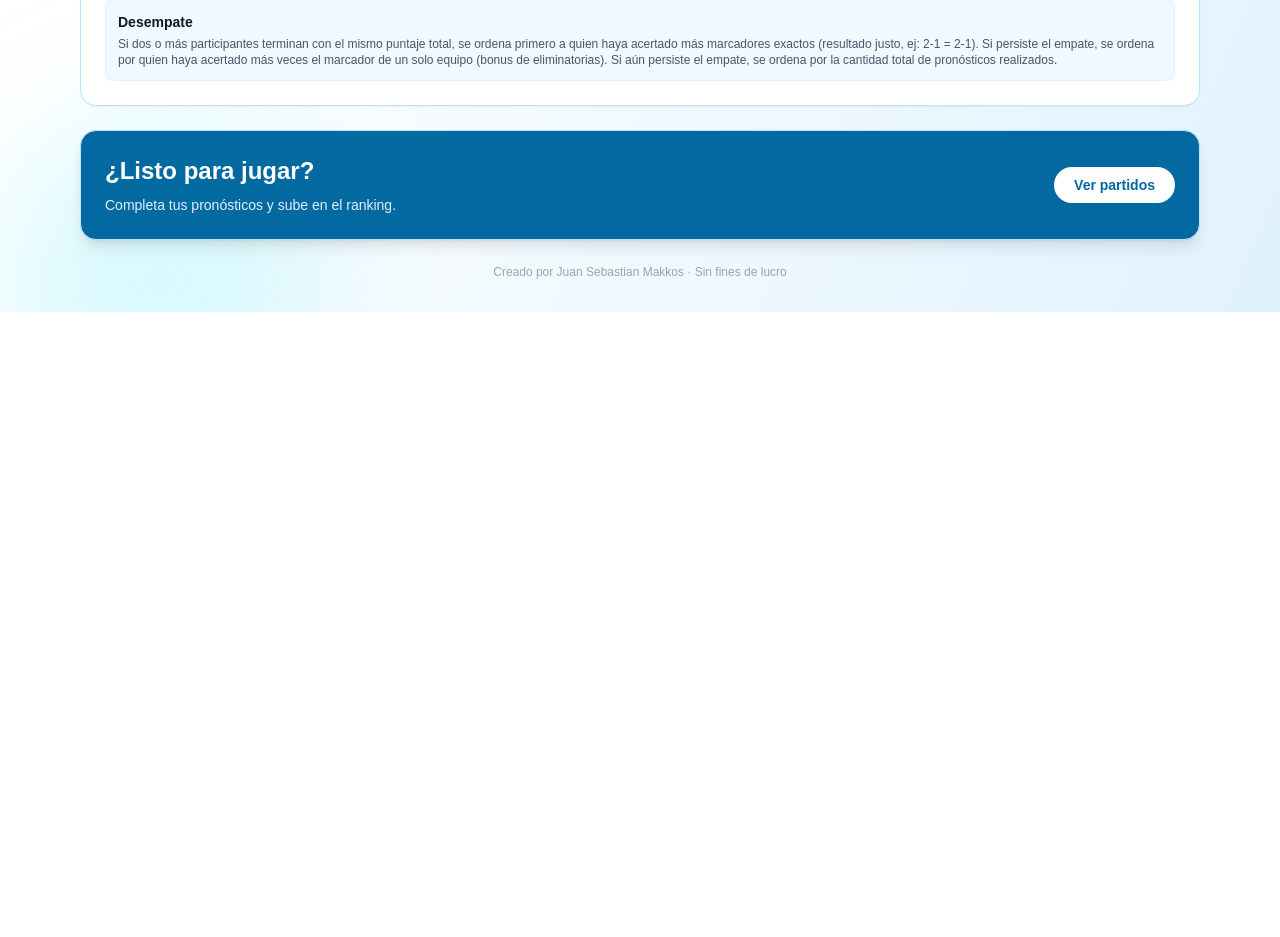
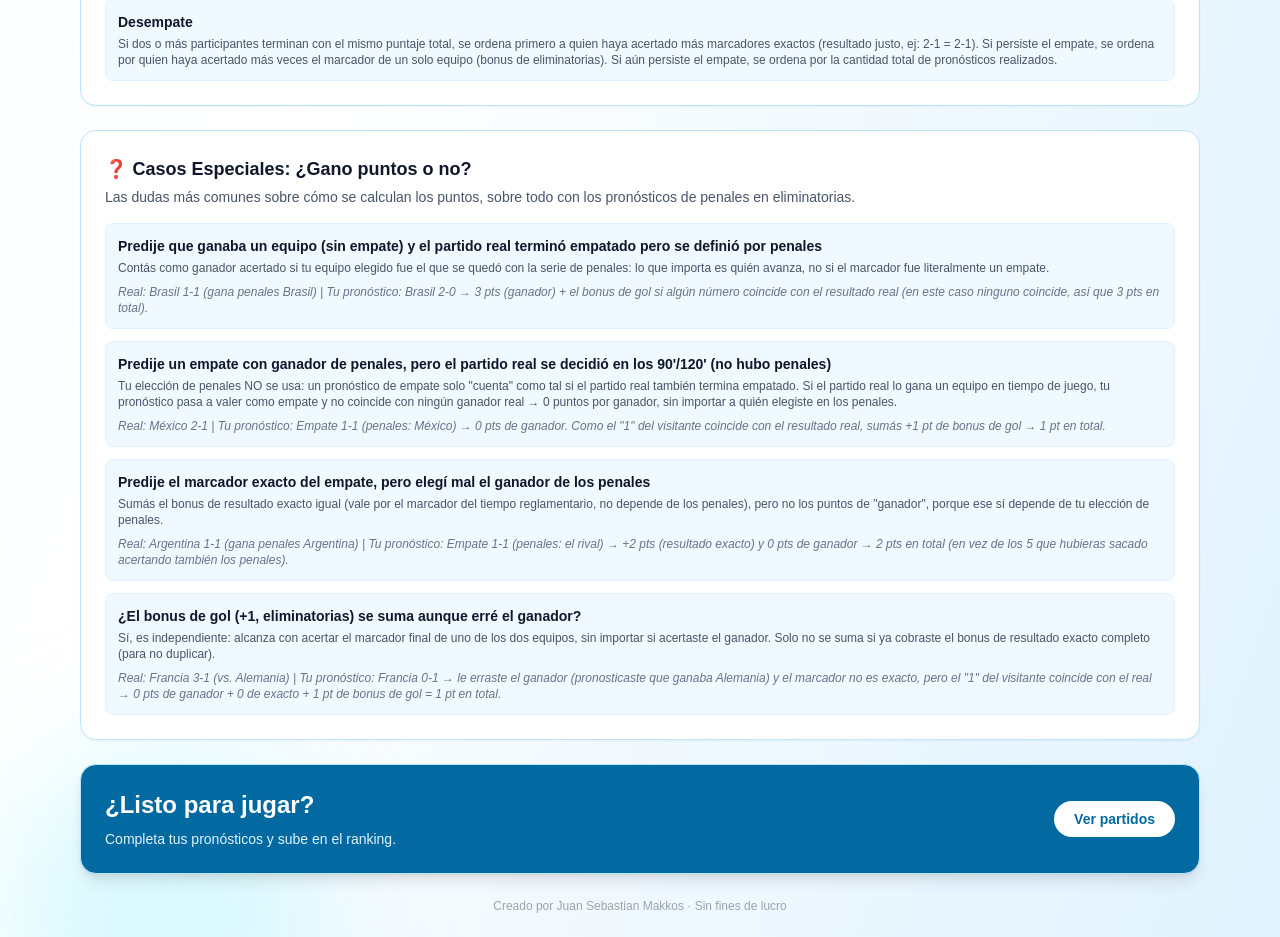
Before and after one commit to Sebitash/prode-off-topic-mundial-2026, a Next.js app in the folder frontend/: page /rules in a window 1280 px wide. Shown: the part 2580-3517 px from the top of the page. Before the commit the page ends 2892 px from the top, so only its background shows below. Built offline with nearby package versions, Linux system fonts and the light colour scheme; no server answers.

Commit message:
casos de puntaje y anuncio

```diff
--- a/frontend/app/dashboard/page.tsx
+++ b/frontend/app/dashboard/page.tsx
@@ -192,6 +192,14 @@ export default function DashboardPage() {
       <div className="absolute -top-24 right-0 h-72 w-72 rounded-full bg-sky-200/40 blur-3xl" />
       <div className="absolute -bottom-32 left-0 h-80 w-80 rounded-full bg-cyan-200/40 blur-3xl" />
       <div className="relative z-10 mx-auto max-w-6xl px-4 py-8 space-y-8">
+        <div className="rounded-lg border border-rose-200 dark:border-rose-800 bg-rose-50 dark:bg-rose-950/30 px-4 py-3 text-sm text-rose-800 dark:text-rose-400">
+          <p>
+            🚨 <span className="font-semibold">¡Atención!</span> Mañana 28 de junio arranca la fase eliminatoria del Mundial.
+            No te olvides de cargar tus{' '}
+            <Link href="/predictions" className="font-semibold underline">pronósticos</Link> antes de que cierren.
+          </p>
+        </div>
+
         <div className="rounded-lg border border-emerald-200 dark:border-emerald-800 bg-emerald-50 dark:bg-emerald-950/30 px-4 py-3 text-sm text-emerald-800 dark:text-emerald-400">
           <p>
             🆕 <span className="font-semibold">Nuevo:</span> ya está disponible el{' '}
--- a/frontend/app/rules/page.tsx
+++ b/frontend/app/rules/page.tsx
@@ -86,6 +86,29 @@ const importantRules = [
   {
     title: 'Desempate',
     text: 'Si dos o más participantes terminan con el mismo puntaje total, se ordena primero a quien haya acertado más marcadores exactos (resultado justo, ej: 2-1 = 2-1). Si persiste el empate, se ordena por quien haya acertado más veces el marcador de un solo equipo (bonus de eliminatorias). Si aún persiste el empate, se ordena por la cantidad total de pronósticos realizados.',
+  },
+]
+
+const specialCases = [
+  {
+    question: 'Predije que ganaba un equipo (sin empate) y el partido real terminó empatado pero se definió por penales',
+    answer: 'Contás como ganador acertado si tu equipo elegido fue el que se quedó con la serie de penales: lo que importa es quién avanza, no si el marcador fue literalmente un empate.',
+    example: 'Real: Brasil 1-1 (gana penales Brasil) | Tu pronóstico: Brasil 2-0 → 3 pts (ganador) + el bonus de gol si algún número coincide con el resultado real (en este caso ninguno coincide, así que 3 pts en total).',
+  },
+  {
+    question: 'Predije un empate con ganador de penales, pero el partido real se decidió en los 90\'/120\' (no hubo penales)',
+    answer: 'Tu elección de penales NO se usa: un pronóstico de empate solo "cuenta" como tal si el partido real también termina empatado. Si el partido real lo gana un equipo en tiempo de juego, tu pronóstico pasa a valer como empate y no coincide con ningún ganador real → 0 puntos por ganador, sin importar a quién elegiste en los penales.',
+    example: 'Real: México 2-1 | Tu pronóstico: Empate 1-1 (penales: México) → 0 pts de ganador. Como el "1" del visitante coincide con el resultado real, sumás +1 pt de bonus de gol → 1 pt en total.',
+  },
+  {
+    question: 'Predije el marcador exacto del empate, pero elegí mal el ganador de los penales',
+    answer: 'Sumás el bonus de resultado exacto igual (vale por el marcador del tiempo reglamentario, no depende de los penales), pero no los puntos de "ganador", porque ese sí depende de tu elección de penales.',
+    example: 'Real: Argentina 1-1 (gana penales Argentina) | Tu pronóstico: Empate 1-1 (penales: el rival) → +2 pts (resultado exacto) y 0 pts de ganador → 2 pts en total (en vez de los 5 que hubieras sacado acertando también los penales).',
+  },
+  {
+    question: '¿El bonus de gol (+1, eliminatorias) se suma aunque erré el ganador?',
+    answer: 'Sí, es independiente: alcanza con acertar el marcador final de uno de los dos equipos, sin importar si acertaste el ganador. Solo no se suma si ya cobraste el bonus de resultado exacto completo (para no duplicar).',
+    example: 'Real: Francia 3-1 (vs. Alemania) | Tu pronóstico: Francia 0-1 → le erraste el ganador (pronosticaste que ganaba Alemania) y el marcador no es exacto, pero el "1" del visitante coincide con el real → 0 pts de ganador + 0 de exacto + 1 pt de bonus de gol = 1 pt en total.',
   },
 ]
 
@@ -294,6 +317,30 @@ export default function RulesPage() {
           </div>
         </div>
 
+        <div className="rounded-2xl border border-sky-200 dark:border-slate-700 bg-white dark:bg-slate-800 p-6 shadow-sm">
+          <h3 className="text-lg font-semibold text-slate-900 dark:text-slate-100">
+            ❓ Casos Especiales: ¿Gano puntos o no?
+          </h3>
+          <p className="mt-1 text-sm text-slate-600 dark:text-slate-400">
+            Las dudas más comunes sobre cómo se calculan los puntos, sobre todo con los pronósticos de penales en eliminatorias.
+          </p>
+          <div className="mt-4 grid gap-3">
+            {specialCases.map((item) => (
+              <div key={item.question} className="rounded-lg border border-sky-100 dark:border-slate-700 bg-sky-50 dark:bg-sky-950/40 px-3 py-3">
+                <p className="text-sm font-semibold text-slate-900 dark:text-slate-100">
+                  {item.question}
+                </p>
+                <p className="mt-1 text-xs text-slate-600 dark:text-slate-400">
+                  {item.answer}
+                </p>
+                <p className="mt-2 text-xs text-slate-500 dark:text-slate-500 italic">
+                  {item.example}
+                </p>
+              </div>
+            ))}
+          </div>
+        </div>
+
         <div className="rounded-2xl border border-sky-200 dark:border-slate-700 bg-sky-700 p-6 text-white shadow-lg">
           <div className="flex flex-col gap-4 md:flex-row md:items-center md:justify-between">
             <div>
```
